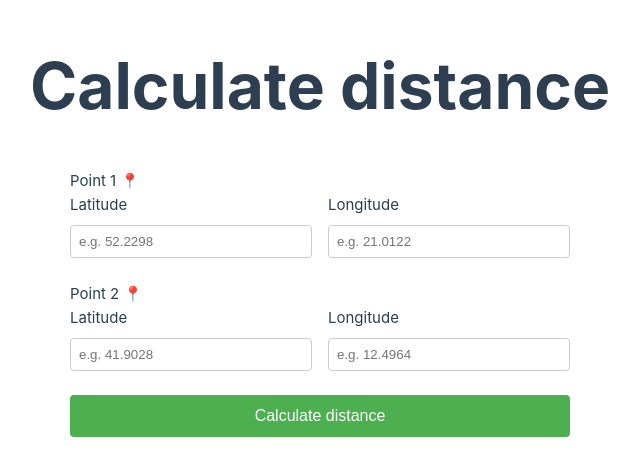
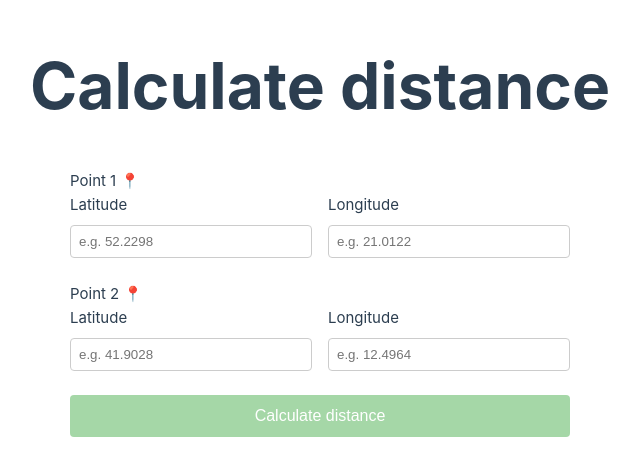
Before and after one commit to magwww/php-vue-distance-calc, a Vue app: page / in a window 1280 px wide. Shown: the part 109-584 px from the top of the page, without its empty margins (320-960 px from the left). Built offline with nearby package versions, Linux system fonts and the light colour scheme.

Commit message:
feat(form): add form validation with vuelidate

```diff
--- a/frontend/src/components/GeoDistanceForm.vue
+++ b/frontend/src/components/GeoDistanceForm.vue
@@ -6,20 +6,20 @@
         <InputField
           name="point1-latitude"
           type="number"
-          min="-90"
-          max="90"
           v-model="point1.lat"
           label="Latitude"
           placeholder="e.g. 52.2298"
+          :error="getError('point1.lat')"
+          :touch="v$.point1.lat.$touch"
         />
         <InputField
           name="point1-longitude"
           type="number"
-          min="-180"
-          max="180"
           v-model="point1.lng"
           label="Longitude"
           placeholder="e.g. 21.0122"
+          :error="getError('point1.lng')"
+          :touch="v$.point1.lng.$touch"
         />
       </div>
     </div>
@@ -29,20 +29,20 @@
         <InputField
           name="point2-latitude"
           type="number"
-          min="-90"
-          max="90"
           v-model="point2.lat"
           label="Latitude"
           placeholder="e.g. 41.9028"
+          :error="getError('point2.lat')"
+          :touch="v$.point2.lat.$touch"
         />
         <InputField
           name="point2-longitude"
           type="number"
-          min="-180"
-          max="180"
           v-model="point2.lng"
           label="Longitude"
           placeholder="e.g. 12.4964"
+          :error="getError('point2.lng')"
+          :touch="v$.point2.lng.$touch"
         />
       </div>
     </div>
@@ -53,21 +53,48 @@
 </template>
 
 <script setup lang="ts">
-import { ref, computed } from 'vue'
+import { reactive, computed } from 'vue'
+import { useVuelidate } from '@vuelidate/core'
+import { required, between, decimal } from '@vuelidate/validators'
 import InputField from '@/components/InputField.vue'
 
-const point1 = ref<{ lat: number | null; lng: number | null }>({ lat: null, lng: null })
-const point2 = ref<{ lat: number | null; lng: number | null }>({ lat: null, lng: null })
+const point1 = reactive<{ lat: number | null; lng: number | null }>({ lat: null, lng: null })
+const point2 = reactive<{ lat: number | null; lng: number | null }>({ lat: null, lng: null })
+
+const rules = {
+  point1: {
+    lat: { required, decimal, between: between(-90, 90) },
+    lng: { required, decimal, between: between(-180, 180) },
+  },
+  point2: {
+    lat: { required, decimal, between: between(-90, 90) },
+    lng: { required, decimal, between: between(-180, 180) },
+  },
+}
+
+const v$ = useVuelidate(rules, { point1, point2 })
+
+const getError = (fieldPath: 'point1.lat' | 'point1.lng' | 'point2.lat' | 'point2.lng') => {
+  const field = v$.value[fieldPath.split('.')[0]][fieldPath.split('.')[1]]
+
+  if (field.$dirty && field.required.$invalid) return 'Field is required'
+  if (field.decimal.$invalid) return 'Value must be a number'
+  if (field.between.$invalid)
+    return fieldPath.includes('lat')
+      ? 'Value must be between -90 and 90'
+      : 'Must be between -180 and 180'
+
+  return ''
+}
+
+const isFormValid = computed(() => !v$.value.$invalid)
 
 const emit = defineEmits(['calculate'])
 
-const isFormValid = computed(() =>
-  [point1.value, point2.value].every((point) => Object.values(point).every(Boolean)),
-)
-
-const onSubmit = () => {
-  if (!isFormValid.value) return
-  emit('calculate', { point1: point1.value, point2: point2.value })
+const onSubmit = async () => {
+  const valid = await v$.value.$validate()
+  if (!valid) return
+  emit('calculate', { point1, point2 })
 }
 </script>
 
@@ -96,6 +123,11 @@ button {
   transition: 0.4s;
 }
 
+button:disabled {
+  opacity: 0.5;
+  cursor: not-allowed;
+}
+
 button:hover {
   background-color: #1d5220;
 }
--- a/frontend/src/components/InputField.vue
+++ b/frontend/src/components/InputField.vue
@@ -4,18 +4,18 @@ defineProps<{
   label: string
   placeholder: string
   type?: string
-  modelValue: string | number | null
+  modelValue: number | null
+  error?: string
+  touch?: () => void
 }>()
 
 const emit = defineEmits<{
-  (e: 'update:modelValue', value: string | number): void
+  (e: 'update:modelValue', value: number | null): void
 }>()
 
 const handleInput = (event: Event) => {
   const target = event.target as HTMLInputElement
-  if (target) {
-    emit('update:modelValue', target.value)
-  }
+  emit('update:modelValue', target.value ? Number(target.value) : null)
 }
 </script>
 
@@ -29,8 +29,9 @@ const handleInput = (event: Event) => {
       :placeholder="placeholder"
       :value="modelValue"
       @input="handleInput"
-      required
+      @blur="touch?.()"
     />
+    <p v-if="error" class="error">{{ error }}</p>
   </div>
 </template>
 
@@ -48,4 +49,9 @@ input {
   border-radius: 4px;
   width: 100%;
 }
+
+.error {
+  color: red;
+  font-size: 0.875rem;
+}
 </style>
--- a/package.json
+++ b/package.json
@@ -17,6 +17,8 @@
     "format": "prettier --write src/"
   },
   "dependencies": {
+    "@vuelidate/core": "^2.0.3",
+    "@vuelidate/validators": "^2.0.4",
     "vue": "^3.5.13",
     "vue-router": "^4.5.0"
   },
```
Also changed, not shown: 1 other file (tests, documents, lock files or other folders).
